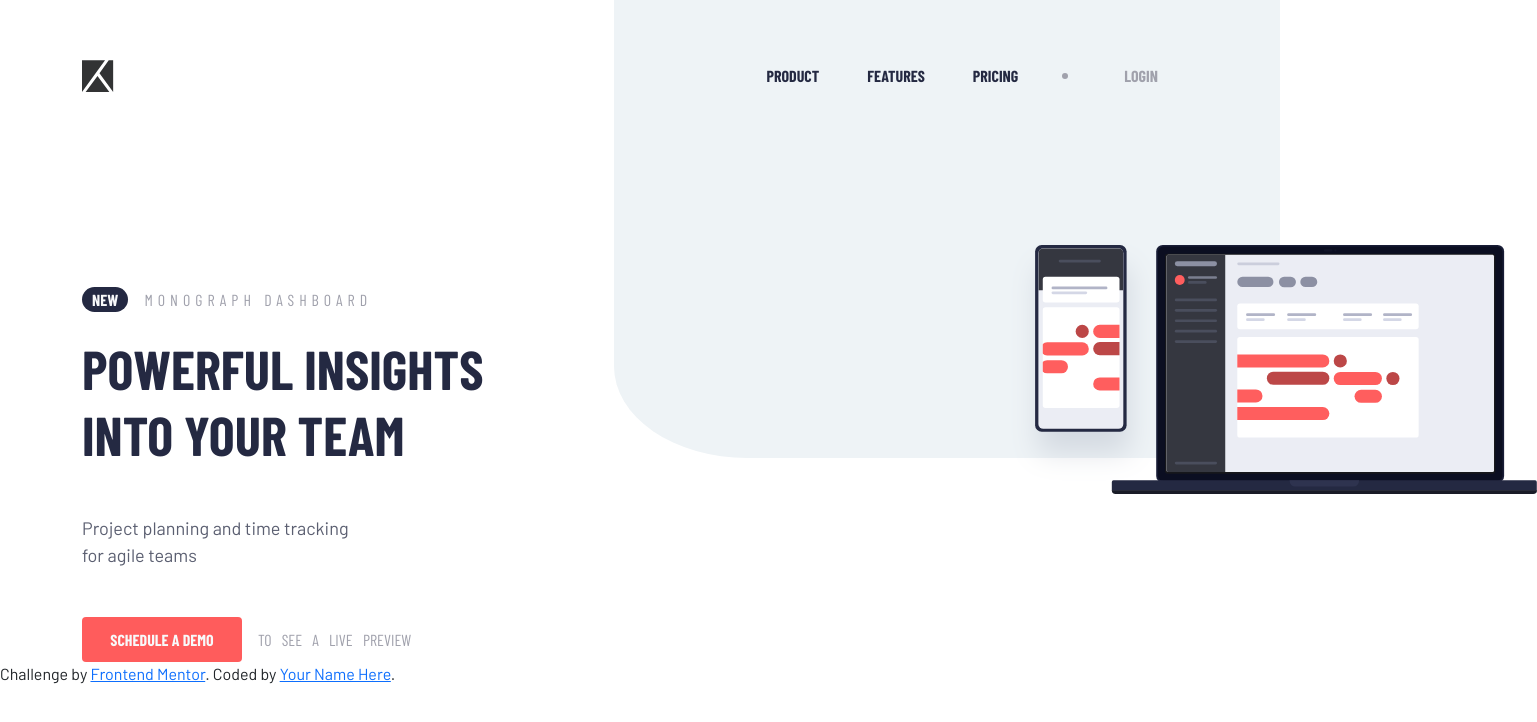
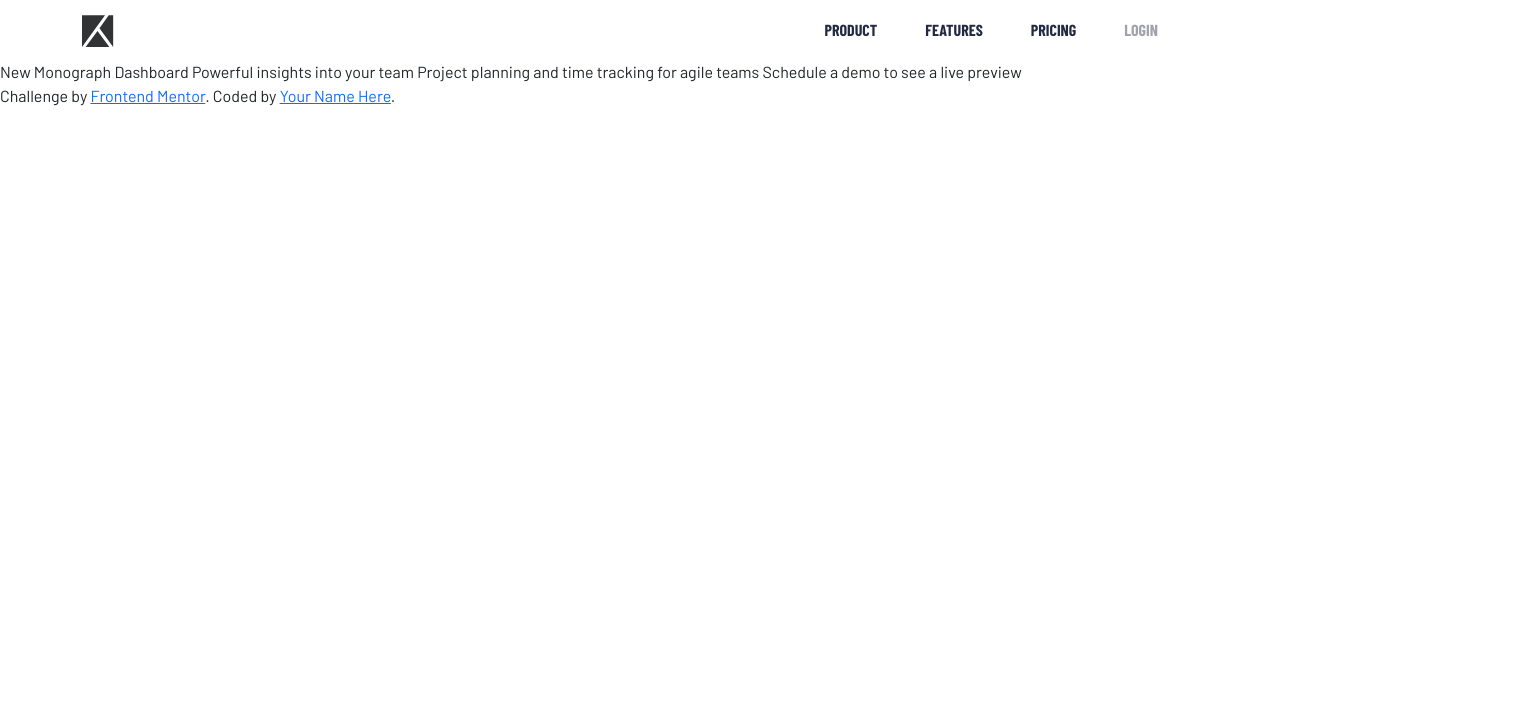
Before and after one commit to mesutcifci/Frontend-Mentor-Challenges, a website: page project-tracking-intro-component-master/index.html in a window 1280 px wide. Shown: the whole page, 1537 px wide, since content can reach past the window. Drawn offline with nearby package versions, Linux system fonts and the light colour scheme.

Commit message:
project tracking intro component updated
-redesign layout
-navbar design almost finished

```diff
--- a/project-tracking-intro-component-master/index.html
+++ b/project-tracking-intro-component-master/index.html
@@ -16,75 +16,50 @@
 
   <title>Frontend Mentor | Project tracking intro component</title>
 
+  <script src="./index.js" defer></script>
 
 </head>
 
 <body>
+  <nav class="navbar navbar-expand-lg navbar-light">
+    <div class="container">
+      <a class="navbar-brand" href="#">
+        <img class="logo" src="./images/logo.svg" alt="">
+      </a>
+      <button id="hamburger-button" class=" navbar-toggler shadow-none border-0" type="button" data-bs-toggle="collapse" data-bs-target="#navbarSupportedContent"
+        aria-controls="navbarSupportedContent" aria-expanded="false" aria-label="Toggle navigation">
+        <span class="">
+          <img class="hamburger" src="./images/icon-hamburger.svg" alt="">
+          <img class="close d-none" src="./images/icon-close.svg" alt="">
+        </span>
+      </button>
+      <div class="top-nav-items collapse navbar-collapse" id="navbarSupportedContent">
+        <ul class="navbar-nav align-items-center mb-2 mb-lg-0 ms-auto text-uppercase fw-bolder">
+          <li class="nav-item">
+            <a class="top-nav-items--link nav-link" aria-current="page" href="#">Product</a>
+          </li>
+          <li class="nav-item">
+            <a class="top-nav-items--link nav-link" href="#">Features</a>
+          </li>
+          <li class="nav-item">
+            <a class="top-nav-items--link nav-link" href="#">Pricing</a>
+          </li>
+          <span class="line"></span>
+          <li class="nav-item">
+            <a id="login" class="top-nav-items--link nav-link" href="#">Login</a>
+          </li>
+      </div>
+    </div>
+  </nav>
 
-  <div class="gray-field"></div>
+  New
+  Monograph Dashboard
 
-  <main class="container pt-5">
+  Powerful insights into your team
+  Project planning and time tracking for agile teams
 
-
-
-    <nav class="top-nav navbar navbar-expand justify-content-between pb-5 mb-5">
-
-      <img class="top-nav--logo" src="./images/logo.svg" alt="">
-
-      <div class="navbar-nav text-uppercase fw-bold">
-        <a class="top-nav--link nav-link" href="">Product</a>
-        <a class="top-nav--link nav-link" href="">Features</a>
-        <a class="top-nav--link nav-link" href="">Pricing</a>
-        <div class="dot align-self-center me-5 ms-1"></div>
-        <a class="top-nav--link nav-link" href="">Login</a>
-      </div>
-
-
-
-    </nav>
-
-
-    <section class="header-and-image pt-5 d-flex">
-
-      <div class="w-50 flex-shrink-0 pt-5">
-
-        <header class="header text-uppercase">
-          <span class="header-span mb-4 d-block"> <span class="text-light fw-bold me-2">New</span> Monograph
-            Dashboard</span>
-          <h1 class="header-heading mb-5 fw-bold">Powerful insights <span></span> into your team</h1>
-          <p class="header-text  mb-5">Project planning and time tracking for agile teams</p>
-        </header>
-
-
-        <div class="button-container d-flex align-items-center">
-          <button class="button-container-button text-light text-uppercase fw-bold rounded"> Schedule a demo</button>
-          <p class="button-container-text text-uppercase ms-3"><span>to</span> <span>see</span> <span>a</span>
-            <span>live</span> preview
-          </p>
-        </div>
-
-      </div>
-
-
-      <figure class="hero-image order-first order-md-last">
-        <img src="./images/illustration-devices.svg" alt="">
-      </figure>
-
-    </section>
-
-
-
-
-
-
-
-
-
-
-
-
-
-  </main>
+  Schedule a demo
+  to see a live preview
 
   <footer>
     <p class="attribution">
--- /dev/null
+++ b/project-tracking-intro-component-master/index.js
@@ -0,0 +1,14 @@
+let button = document.getElementById("hamburger-button")
+let hamburgerIcon = document.querySelector(".hamburger");
+let closeIcon = document.querySelector(".close");
+
+
+button.addEventListener("click", () => {
+    if (hamburgerIcon.classList.contains("d-none")) {
+        hamburgerIcon.classList.remove("d-none");
+        closeIcon.classList.add("d-none");
+    } else {
+        hamburgerIcon.classList.add("d-none");
+        closeIcon.classList.remove("d-none");
+    }
+});
--- a/project-tracking-intro-component-master/scss/components/_header_and_button.scss
+++ /dev/null
@@ -1,65 +0,0 @@
-.header {
-
-  font-family: $secondary-font;
-
-  &-span {
-    color: $grayish-blue;
-    letter-spacing: 5px;
-
-    span {
-      background-color: $very-dark-blue;
-      border-radius: 15px;
-      letter-spacing: initial;
-      padding: 3px 10px 3px 10px;
-    }
-
-  }
-
-  &-heading {
-    color: $very-dark-blue;
-    font-size: calc(1.5rem + 2.4vw);
-    max-width: 480px;
-  }
-
-  &-text {
-    font-family: $primary-font;
-    font-size: 18px;
-    color: $dark-grayish-blue;
-    text-transform: initial;
-    max-width: 290px;
-  }
-
-}
-
-
-.button-container {
-  font-family: $secondary-font;
-
-  &-button {
-    background-color: $red;
-    border: 1px solid transparent;
-    flex-basis: 160px;
-    height: 45px;
-
-    &:active {
-      transform: scale(0.98);
-    }
-
-    &:hover {
-      background-color: $red;
-      border-color: $red;
-    }
-
-  }
-
-  &-text {
-    color: $grayish-blue;
-    margin-bottom: 0;
-
-    span {
-      margin-right: 7px;
-    }
-
-  }
-
-}
--- a/project-tracking-intro-component-master/scss/components/_hero_image.scss
+++ /dev/null
@@ -1,10 +0,0 @@
-.hero-image {
-  position: relative;
-  width: max-content;
-  right: calc(-29vw);
-  min-width: 270px;
-  width: calc(270px + 20vw);
-  img {
-    max-width: 100%;
-  }
-}
--- a/project-tracking-intro-component-master/scss/components/_navbar.scss
+++ b/project-tracking-intro-component-master/scss/components/_navbar.scss
@@ -1,18 +1,10 @@
-.top-nav {
-    font-family: $secondary-font;
+.top-nav-items {
+  font-family: $secondary-font;
 
-  .logo {
-    width: 32px;
-    height: 32px;
-  }
 
   &--link {
-    color: $very-dark-blue;
+    color: $very-dark-blue !important;
     margin-right: 2rem;
-
-    &:nth-last-child(1) {
-      color: $grayish-blue;
-    }
 
     &:hover {
       color: $very-dark-blue;
@@ -20,12 +12,17 @@
     }
   }
 
-
 }
 
-.dot {
-  border-radius: 100%;
-  background-color: $grayish-blue;
-  width: 6px;
-  height: 6px;
+#login {
+  color: $grayish-blue !important;
 }
+
+.line {
+  display: none;
+}
+
+.logo {
+  width: 32px;
+  height: 32px;
+}
--- a/project-tracking-intro-component-master/scss/layout/_global.scss
+++ b/project-tracking-intro-component-master/scss/layout/_global.scss
@@ -5,21 +5,4 @@ html, body {
 
 body {
   font-family: $primary-font;
-  overflow-x: hidden;
 }
-
-
-.gray-field {
-  background-color: $light-grayish-blue;
-  border-bottom-left-radius: 20%;
-  position: absolute;
-  top: 0;
-  right: 0;
-  width: 52vw;
-  height: calc(100px + 28vw);
-  z-index: -1;
-}
-
-.header-and-image {
-  flex-direction: column;
-}
--- a/project-tracking-intro-component-master/scss/layout/_responsive.scss
+++ b/project-tracking-intro-component-master/scss/layout/_responsive.scss
@@ -1,5 +1,27 @@
-@include media("768px", "min") {
-    .header-and-image {
-      flex-direction: row;
+@include media("991px", "max") {
+  .top-nav-items {
+    background-color: #5c5858;
+    font-family: $secondary-font;
+    margin: 0;
+    max-width: 500px;
+    min-width: 180px;
+    width: 60vw;
+    position: absolute;
+    top: 100%;
+    left: 50%;
+    transform: translate(-50%);
+
+    &--link {
+      margin-right: 0;
     }
+
+
+  }
+
+  .line {
+    display: initial;
+    background-color: $grayish-blue;
+    height: 1px;
+    width: 90%;
+  }
 }
```
Also changed, not shown: project-tracking-intro-component-master/css/main.css, project-tracking-intro-component-master/scss/main.scss (line endings or trailing spaces).
